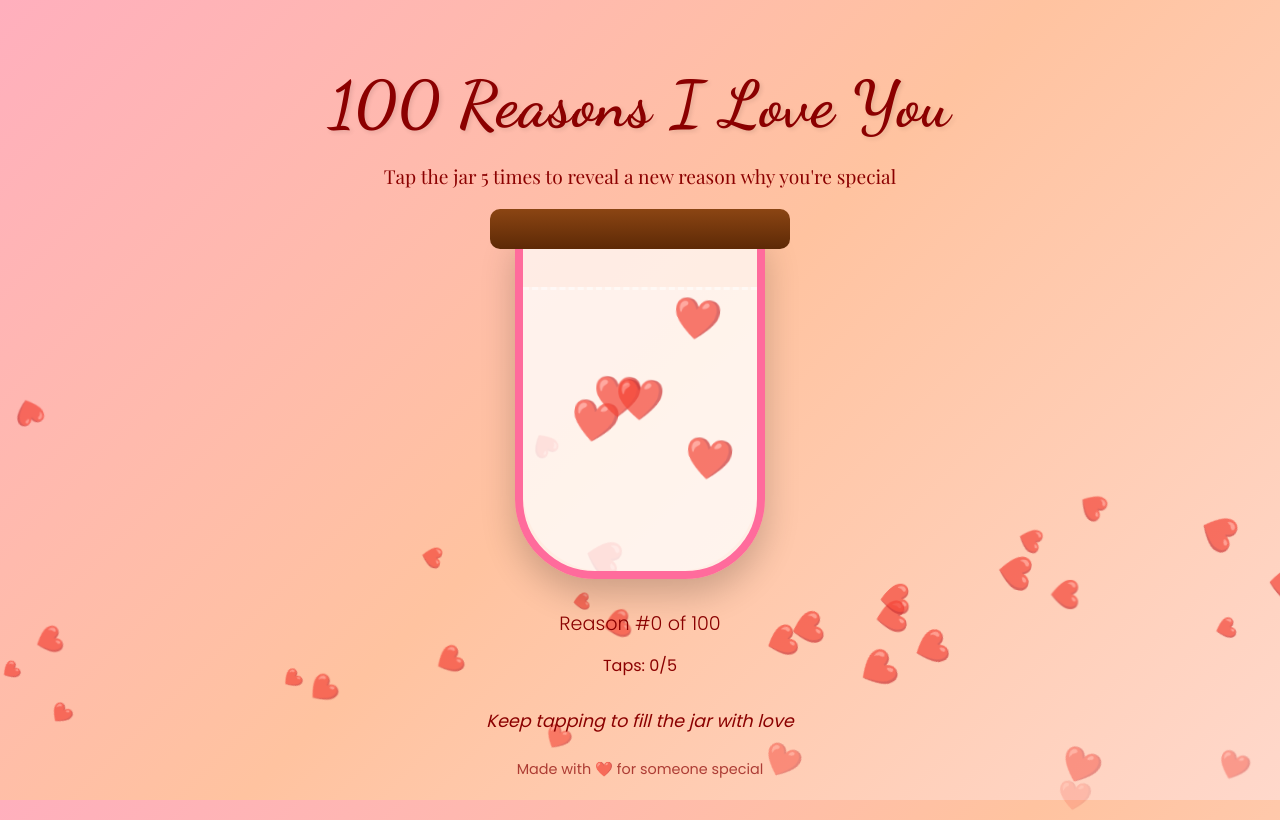
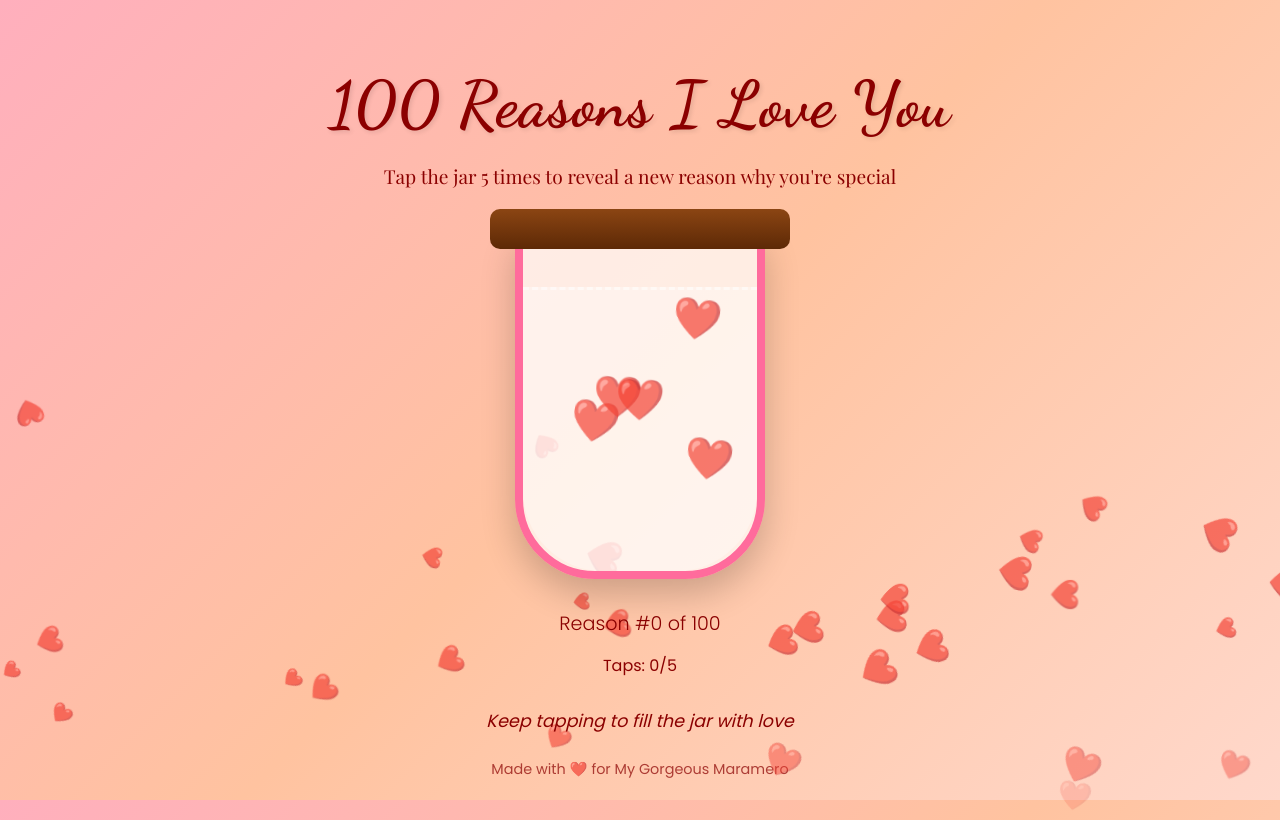
Before and after one commit to legecy21/100_Reasons_I_Love_You, a plain HTML site: page index.html in a window 1280 px wide. Shown: the top 820 px of the page. Drawn offline with nearby package versions, Linux system fonts and the light colour scheme.

Commit message:
Update index.html

```diff
--- a/index.html
+++ b/index.html
@@ -442,7 +442,7 @@
     </div>
 
     <div class="footer">
-        Made with ❤️ for someone special
+        Made with ❤️ for My Gorgeous Maramero
     </div>
 
     <script>
```
